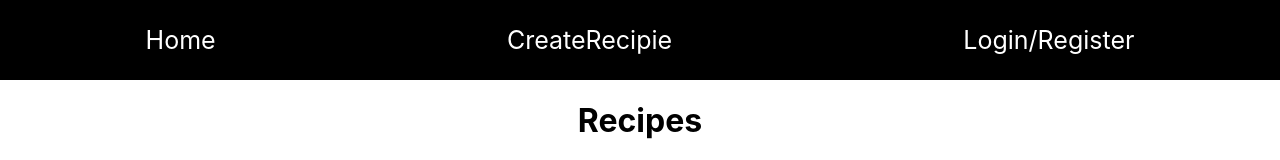
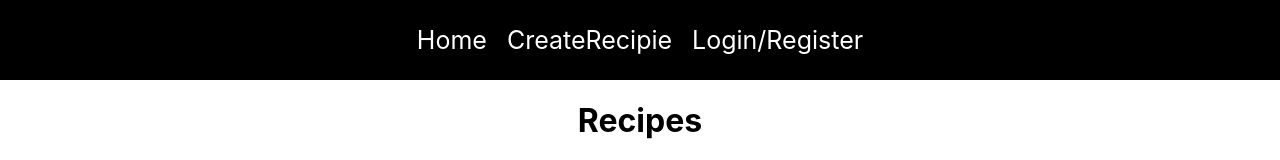
Before and after one commit to akhil3000/Recipieappfrontend, a React (Create React App) app: page / in a window 1280 px wide. Shown: the top 160 px of the page. Built offline with nearby package versions, Linux system fonts and the light colour scheme; no server answers.

Commit message:
Navbar css has been saved

```diff
--- a/src/pages/Home.css
+++ b/src/pages/Home.css
@@ -23,11 +23,3 @@
   justify-content:space-around;
   flex-wrap:wrap;
 }
-
-
-.navbar{
-  display:flex;
-  flex-direction:row;
-  justify-content:space-around;
-  flex-wrap:wrap;
-}
```
